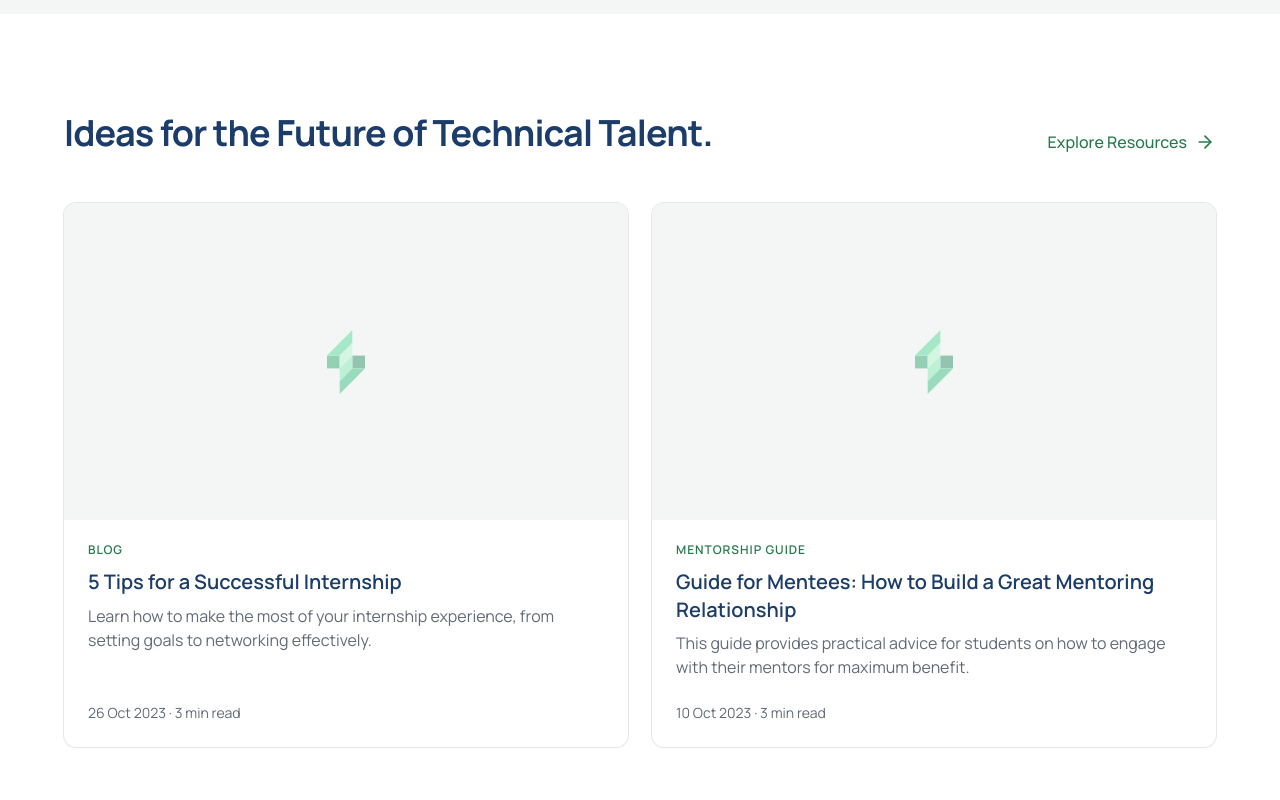
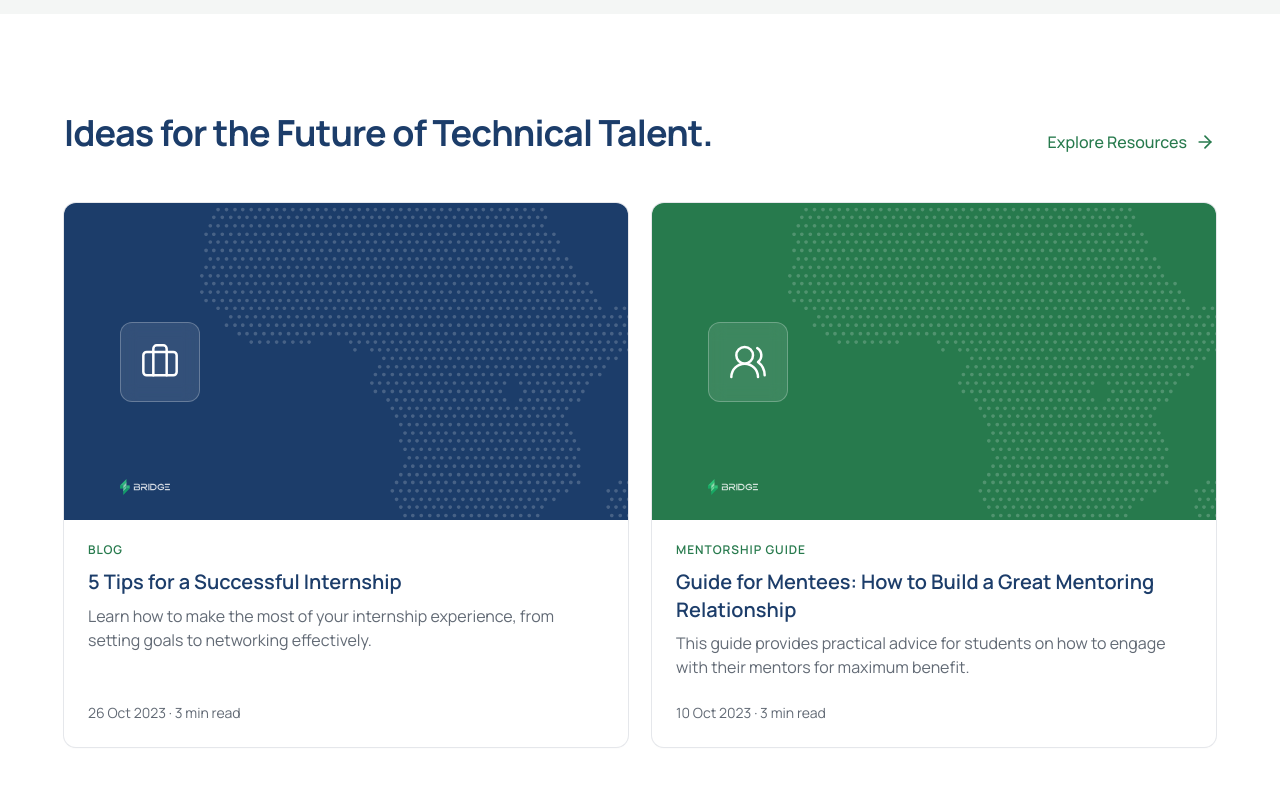
Before and after one commit to Seka-aston/bridge-platform, a Next.js app: page / in a window 1280 px wide. Shown: the part 9000-9800 px from the top of the page. Built offline with nearby package versions, Linux system fonts and the light colour scheme.

Commit message:
Designed covers for article cards
Navy or green panel with the hero's dotted map, a topic icon and the
Bridge wordmark, replacing the placeholder logo on articles without a
photo.

Co-Authored-By: Claude Opus 5.5 <noreply@anthropic.com>

```diff
--- a/components/ArticleCard.tsx
+++ b/components/ArticleCard.tsx
@@ -1,7 +1,7 @@
 import Image from "next/image";
 import Link from "next/link";
 import { Badge } from "@/components/Badge";
-import { ImagePlaceholder } from "@/components/ImagePlaceholder";
+import { ArticleCover } from "@/components/ArticleCover";
 import { Card } from "@/components/ui/card";
 import { Eyebrow, H3 } from "@/components/ui/typography";
 import { prototypeMode } from "@/content/site";
@@ -24,7 +24,7 @@ export function ArticleCard({ article: a, showImage = true }: { article: Article
         (a.image ? (
           <Image src={a.image.src} alt={a.image.alt} width={800} height={450} className="aspect-video w-full object-cover" />
         ) : (
-          <ImagePlaceholder className="aspect-video w-full" />
+          <ArticleCover cover={a.cover} />
         ))}
       <div className="flex flex-1 flex-col p-6">
         <div className="flex flex-wrap items-center gap-2">
--- /dev/null
+++ b/components/ArticleCover.tsx
@@ -0,0 +1,29 @@
+import Image from "next/image";
+import { BookOpen, Briefcase, UsersRound, type LucideIcon } from "lucide-react";
+import type { ArticleCover as Cover } from "@/data/articles";
+import { cn } from "@/lib/utils";
+
+/*
+  Designed cover for an article without a photo (Aston, 11 Nov 2026): a navy or green panel,
+  the dotted map of Africa from the homepage hero fading in from the right, a large line icon
+  for the topic in a frosted tile, and the Bridge wordmark. Decorative only (the card's title
+  says what the article is), so it is hidden from screen readers.
+*/
+
+const icons: Record<Cover["icon"], LucideIcon> = { briefcase: Briefcase, mentoring: UsersRound, reading: BookOpen };
+const tones: Record<Cover["tone"], string> = { navy: "bg-brand-navy", green: "bg-primary" };
+
+export function ArticleCover({ cover = { icon: "reading", tone: "navy" }, className }: { cover?: Cover; className?: string }) {
+  const Icon = icons[cover.icon];
+  return (
+    <div aria-hidden className={cn("relative aspect-video w-full overflow-hidden", tones[cover.tone], className)}>
+      <div className="absolute -top-[22%] -right-[4%] aspect-[479.4/506.4] h-[150%] opacity-35 transition-transform duration-500 group-hover:scale-[1.03]">
+        <Image src="/hero/dots.svg" alt="" fill unoptimized />
+      </div>
+      <span className="absolute top-1/2 left-[10%] flex size-18 -translate-y-1/2 items-center justify-center rounded-xl border border-white/25 bg-white/10 text-white backdrop-blur-sm md:size-20">
+        <Icon className="size-9 md:size-10" strokeWidth={1.5} />
+      </span>
+      <Image src="/brand/bridge-logo-white.svg" alt="" width={120} height={24} unoptimized className="absolute bottom-[8%] left-[10%] h-4 w-auto opacity-80" />
+    </div>
+  );
+}
--- a/data/articles.ts
+++ b/data/articles.ts
@@ -7,6 +7,9 @@
 
 export type ArticleBlock = { heading?: string; paragraphs?: string[]; list?: string[] };
 
+// Designed cover shown when an article has no photo (components/ArticleCover.tsx).
+export type ArticleCover = { icon: "briefcase" | "mentoring" | "reading"; tone: "navy" | "green" };
+
 export type Article = {
   id: string;
   category: string;
@@ -15,6 +18,7 @@ export type Article = {
   publishedOn: string; // YYYY-MM-DD
   readingMinutes?: number;
   image?: { src: string; alt: string };
+  cover?: ArticleCover;
   href: string;
   body?: ArticleBlock[];
   approved: boolean;
@@ -25,6 +29,7 @@ export const articles: Article[] = [
     id: "successful-internship-tips",
     category: "Blog",
     title: "5 Tips for a Successful Internship",
+    cover: { icon: "briefcase", tone: "navy" },
     excerpt:
       "Learn how to make the most of your internship experience, from setting goals to networking effectively.",
     publishedOn: "2023-10-26",
@@ -84,6 +89,7 @@ export const articles: Article[] = [
     id: "mentee-guide",
     category: "Mentorship Guide",
     title: "Guide for Mentees: How to Build a Great Mentoring Relationship",
+    cover: { icon: "mentoring", tone: "green" },
     excerpt:
       "This guide provides practical advice for students on how to engage with their mentors for maximum benefit.",
     publishedOn: "2023-10-10",
```
Also changed, not shown: 1 other file (tests, documents, lock files or other folders).
